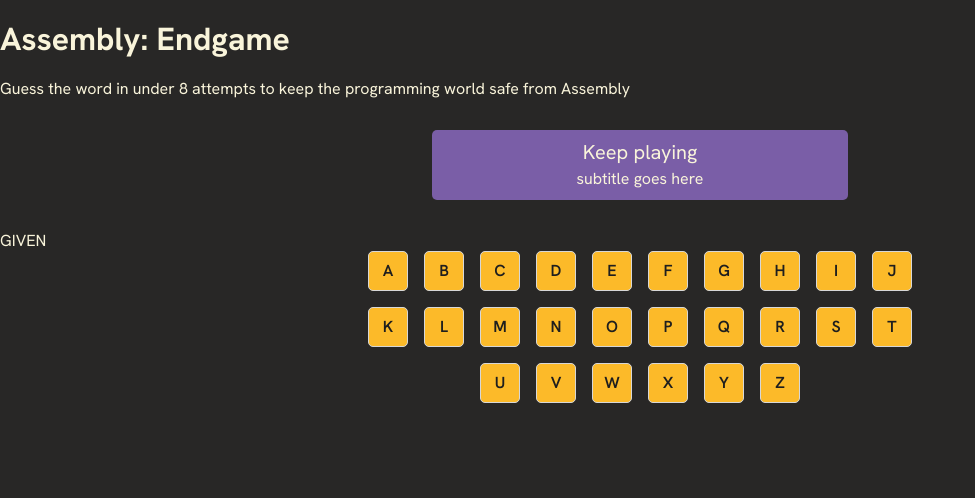
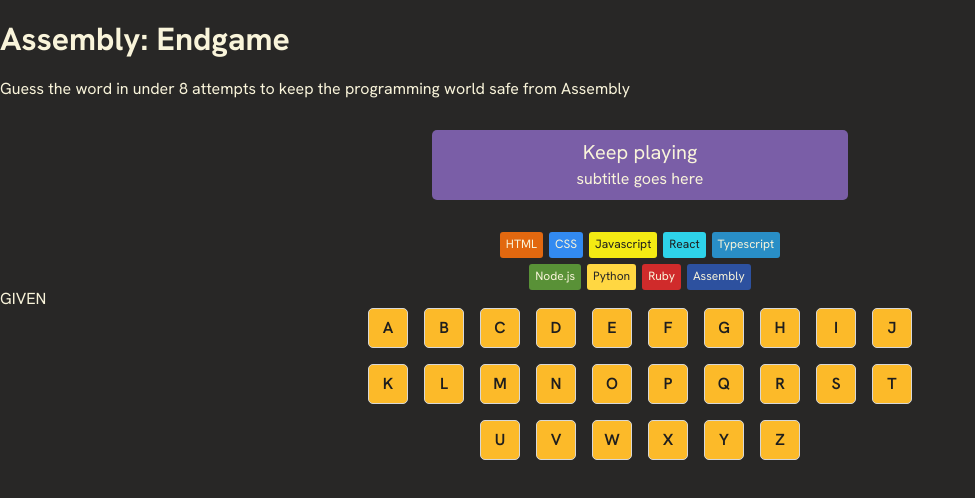
Before and after one commit to markghsu/scrimba-hangman, a React (Vite) app: page / in a window 1280 px wide. Shown: the top 498 px of the page, without its empty margins (0-975 px from the left). Built offline with nearby package versions, Linux system fonts and the light colour scheme.

Commit message:
Add in life counter blocks and functionality

```diff
--- a/src/Hangman.css
+++ b/src/Hangman.css
@@ -12,3 +12,12 @@ body {
     justify-content: center;
     gap: 1rem;
 }
+
+.lives {
+    margin: 0 auto;
+    display: flex;
+    flex-wrap: wrap;
+    justify-content: center;
+    max-width: 20rem;
+    gap: 0.375rem;
+}
--- a/src/Hangman.jsx
+++ b/src/Hangman.jsx
@@ -2,9 +2,11 @@ import './Hangman.css'
 import Letter from "./components/Letter"
 import Message from "./components/Message"
 import wordList from "./words.json"
-import {useState} from "react"
+import livesData from "./lives.json"
+import Block from "./components/Block"
+import { useState } from "react"
 
-const TOTAL_GUESSES=8;
+const TOTAL_LIVES=livesData.length - 1;
 
 function generateAlphabet() {
   return Array.from({ length: 26 }, (el, i) => ({
@@ -21,6 +23,8 @@ function generateWordFromDictionary() {
 export default function Hangman() {
   const [letters, setLetters] = useState(generateAlphabet)
   const [word, setWord] = useState(generateWordFromDictionary)
+
+  const wrongLetterCount = letters.reduce((acc, ele) => acc + (ele.used && !ele.correct?1:0), 0)
 
   function pressLetter(l) {
     setLetters((prev) => prev.map((ele) => ({
@@ -40,17 +44,23 @@ export default function Hangman() {
   }
 
   function didLose() {
-    return letters.reduce((acc, ele) => acc + (ele.used && !ele.correct?1:0), 0) >= TOTAL_GUESSES
+    return wrongLetterCount >= TOTAL_LIVES
   }
 
   const message = didLose()?"You Lost!":didWin()?"You Won!":"Keep playing"
   return (
     <>
       <h1>Assembly: Endgame</h1>
-      <p>Guess the word in under 8 attempts to keep the programming world safe from Assembly</p>
+      <p>{`Guess the word in under ${TOTAL_LIVES} attempts to keep the programming world safe from Assembly`}</p>
       <main>
         <div className="messageHolder" aria-live="polite">{ message && <Message main={message} subtitle="subtitle goes here" /> }</div>
-        <div className="blocks"></div>
+        <section className="lives">
+          {
+            livesData.map((ele,idx) => (
+              <Block key={ele.id} {...ele} used={idx < wrongLetterCount} />
+            ))
+          }
+        </section>
         <div className="word">{word}</div>
         <div className="grid">
           {letters.map((ele) => (<Letter key={ele.value} {...ele} handleClick={() => pressLetter(ele.value)} />))}
--- /dev/null
+++ b/src/components/Block.css
@@ -0,0 +1,23 @@
+.block {
+    padding: 0.5em;
+    font-size: 0.75rem;
+    border-radius: 3px;
+}
+
+.block.used {
+    position: relative;
+}
+
+.block.used::after {
+    content: '💀';
+    position: absolute;
+    width: 100%;
+    height: 100%;
+    left: 0;
+    top: 0;
+    background: #000000CC;
+    display: flex;
+    align-items: center;
+    justify-content: center;
+    border-radius: 3px;
+}
--- /dev/null
+++ b/src/components/Block.jsx
@@ -0,0 +1,11 @@
+import "./Block.css"
+
+export default function Block({ value, used, bgcolor = "#FFD742", color = "#1E1E1E" }) {
+    const style={
+        backgroundColor: bgcolor,
+        color: color
+    }
+    return (
+        <div className={used?"block used":"block"} style={style}>{ value }</div>
+    )
+}
--- /dev/null
+++ b/src/lives.json
@@ -0,0 +1,56 @@
+[
+    {
+        "id": 0,
+        "value": "HTML",
+        "color": "#F9F4DA",
+        "bgcolor": "#E2680F"
+    },
+    {
+        "id": 1,
+        "value": "CSS",
+        "color": "#F9F4DA",
+        "bgcolor": "#328AF1"
+    },
+    {
+        "id": 2,
+        "value": "Javascript",
+        "color": "#1E1E1E",
+        "bgcolor": "#F4EB13"
+    },
+    {
+        "id": 3,
+        "value": "React",
+        "color": "#1E1E1E",
+        "bgcolor": "#2ED3E9"
+    },
+    {
+        "id": 4,
+        "value": "Typescript",
+        "color": "#F9F4DA",
+        "bgcolor": "#298EC6"
+    },
+    {
+        "id": 5,
+        "value": "Node.js",
+        "color": "#F9F4DA",
+        "bgcolor": "#599137"
+    },
+    {
+        "id": 6,
+        "value": "Python",
+        "color": "#282726",
+        "bgcolor": "#FFD742"
+    },
+    {
+        "id": 7,
+        "value": "Ruby",
+        "color": "#F9F4DA",
+        "bgcolor": "#D02B2B"
+    },
+    {
+        "id": 8,
+        "value": "Assembly",
+        "color": "#F9F4DA",
+        "bgcolor": "#2D519F"
+    }
+]
```
